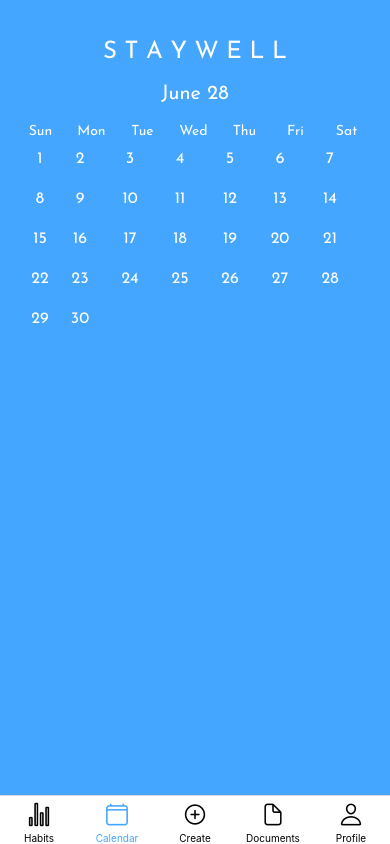
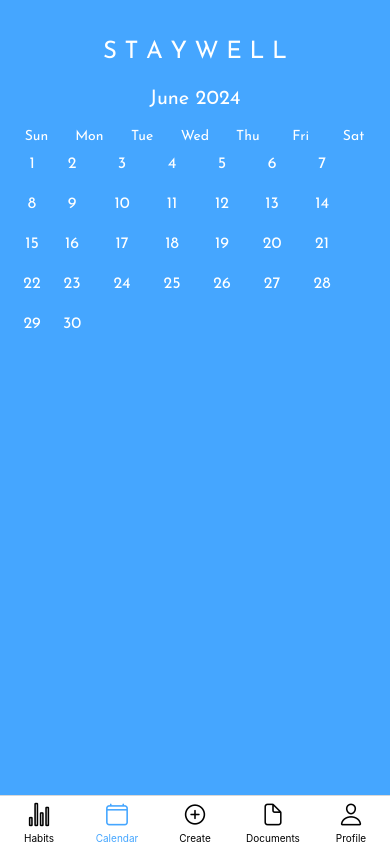
Before and after one commit to danielleellis/StayWell-Medical-Tracker-Application, a React Native app: screen /Dashboard in a window 390 px wide. Built offline with nearby package versions, Linux system fonts and the light colour scheme.

Commit message:
Updates currentDate on Calendar to reflect Month/Year format

```diff
--- a/src/(tabs)/Calendar.tsx
+++ b/src/(tabs)/Calendar.tsx
@@ -38,14 +38,13 @@
   // dayContainer dynamically fits 7 items per row
   const screenWidth = Dimensions.get("window").width;
   const containerPaddingHorizontal = 10;
-  const dayContainerWidth =
-    (screenWidth - 2 * containerPaddingHorizontal) / 7 - 2; // subtracting 2 for margin
+  const dayContainerWidth = (screenWidth - 2 * containerPaddingHorizontal) / 7;
 
   return (
     <View style={styles.container}>
       <Text style={styles.heading}>S T A Y W E L L</Text>
       <Text style={styles.currentDate}>
-        {currentMonth} {currentDate}
+        {currentMonth} {new Date().getFullYear()}
       </Text>
       <View style={styles.calendarContainer}>
         <View style={styles.daysOfWeekContainer}>
@@ -105,13 +104,12 @@
     fontSize: 24,
     color: colors.white,
     fontFamily: fonts.regular,
-    marginBottom: 20,
+    marginBottom: 25,
   },
   currentDate: {
     fontSize: 20,
     color: colors.white,
     fontFamily: fonts.regular,
-    textAlign: "left",
   },
   calendarContainer: {
     marginTop: 20,
@@ -119,11 +117,10 @@
   },
   daysOfWeekContainer: {
     flexDirection: "row",
-    justifyContent: "space-between",
-    marginLeft: 5,
+    justifyContent: "space-evenly",
+    marginLeft: 8,
     marginRight: 8,
   },
-
   dayOfWeek: {
     fontFamily: fonts.regular,
     fontSize: 14,
```
